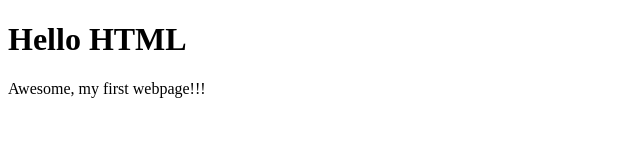
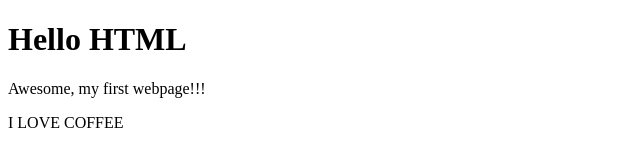
Before and after one commit to AlicjaKo/WebDev1, a plain HTML site: page frontend/index.html in a window 1280 px wide. Shown: the whole page, without its empty margins (0-640 px from the left). Drawn offline with Linux system fonts and the light colour scheme.

Commit message:
deleted some files

```diff
--- a/frontend/index.html
+++ b/frontend/index.html
@@ -7,5 +7,6 @@
     <body>
         <h1>Hello HTML </h1>
         <p>Awesome, my first webpage!!! </p>
+        <p>I LOVE COFFEE </p>
     </body>
 </html>
```
Also changed, not shown: operating-systems.txt (deleted), programming-languages.txt (deleted), 1 other file.
